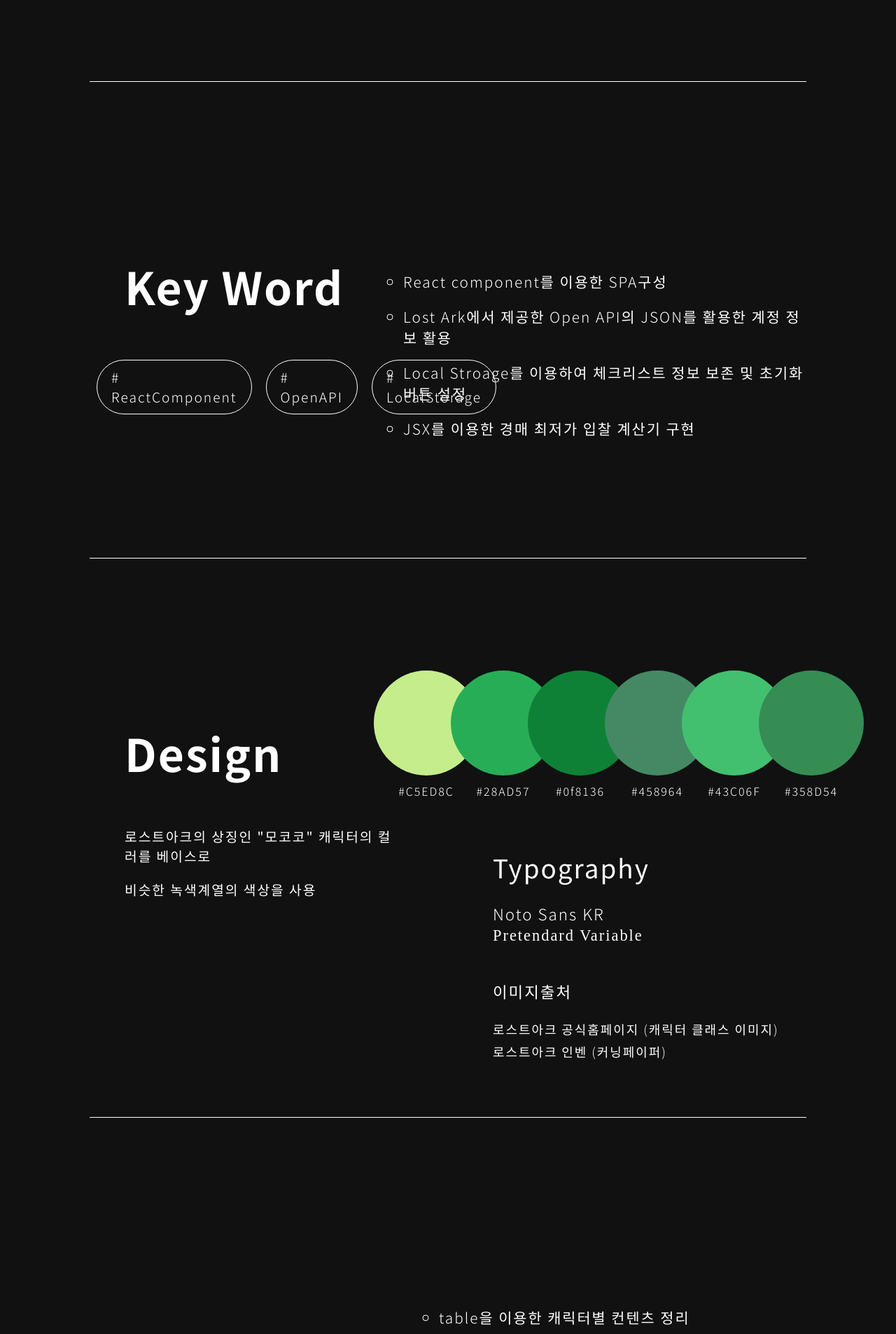
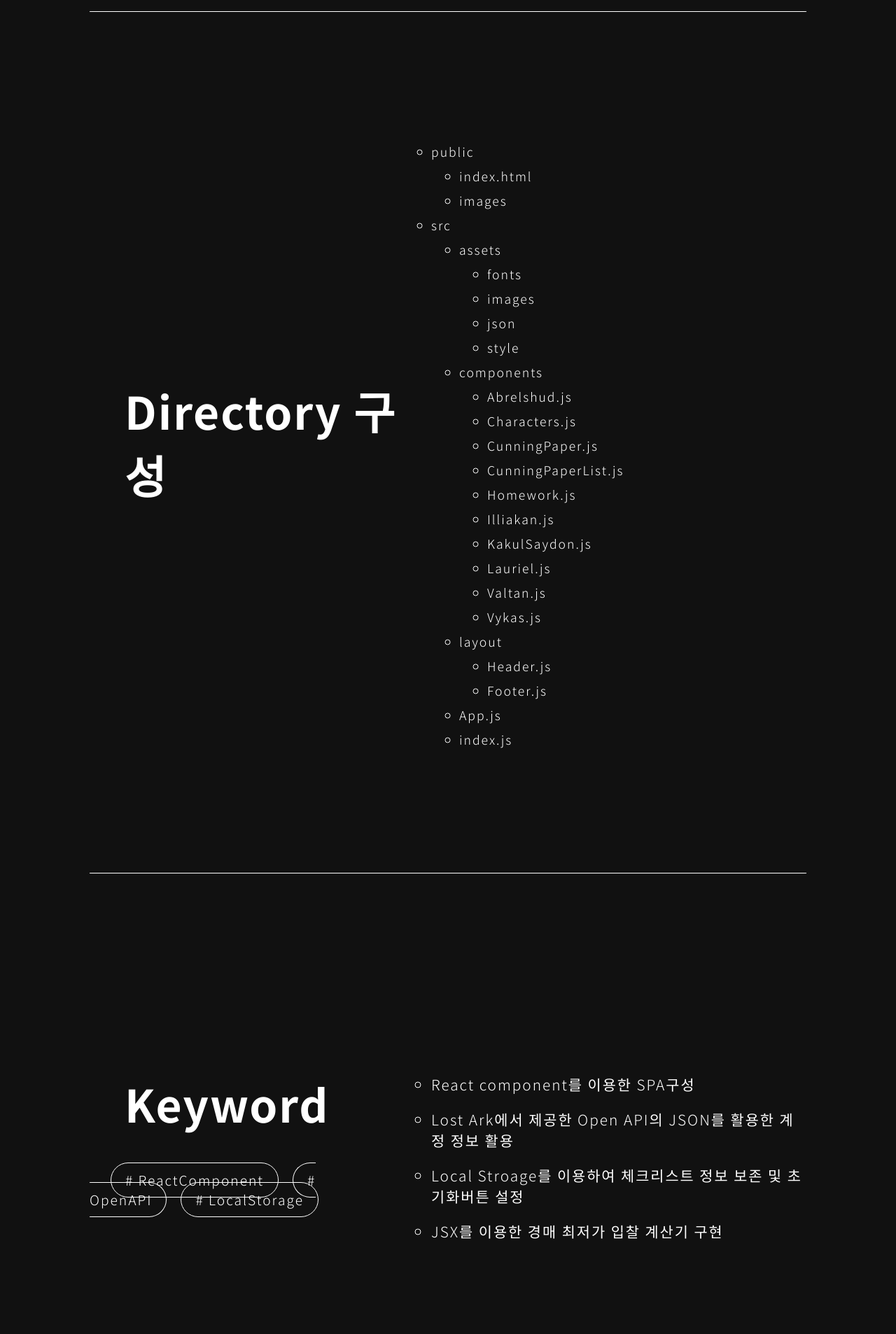
Before and after one commit to wkdwowns100/PortFolio, a React (Create React App) app: page /#/project1 in a window 1280 px wide. Shown: the part 880-2786 px from the top of the page at 70% size. Built offline with nearby package versions, Linux system fonts and the light colour scheme; a web font is replaced by a local one.

Commit message:
project1 수정

```diff
--- a/src/assets/style/project.scss
+++ b/src/assets/style/project.scss
@@ -23,12 +23,6 @@
       align-items: center;
       &:hover {
         scale: 0.95;
-      }
-      .img {
-        transition: 0.4s;
-        &:hover {
-          scale: 1.2;
-        }
       }
       .num {
         position: absolute;
--- a/src/assets/style/reset.css
+++ b/src/assets/style/reset.css
@@ -3,8 +3,6 @@ html,
 body,
 p,
 ol,
-ul,
-li,
 dl,
 dt,
 dd,
--- a/src/components/Project1.js
+++ b/src/components/Project1.js
@@ -36,14 +36,67 @@ function Project1(props) {
           <img src={Preview} alt="미리보기" />
         </div>
       </article>
+      <article className="directory">
+        <div className="left">
+          <h2>Directory 구성</h2>
+        </div>
+        <div className="right">
+          <ul className="directoryList">
+            <li>
+              public
+              <ul className="public">
+                <li>index.html</li>
+                <li>images</li>
+              </ul>
+            </li>
+            <li>src
+              <ul className="src">
+                <li>
+                  assets
+                  <ul className="srcInner">
+                    <li>fonts</li>
+                    <li>images</li>
+                    <li>json</li>
+                    <li>style</li>
+                  </ul>
+                </li>
+                <li>
+                  components
+                  <ul className="srcInner">
+                    <li>Abrelshud.js</li>
+                    <li>Characters.js</li>
+                    <li>CunningPaper.js</li>
+                    <li>CunningPaperList.js</li>
+                    <li>Homework.js</li>
+                    <li>Illiakan.js</li>
+                    <li>KakulSaydon.js</li>
+                    <li>Lauriel.js</li>
+                    <li>Valtan.js</li>
+                    <li>Vykas.js</li>
+                  </ul>
+                </li>
+                <li>
+                  layout
+                  <ul className="srcInner">
+                    <li>Header.js</li>
+                    <li>Footer.js</li>
+                  </ul>
+                </li>
+                <li>App.js</li>
+                <li>index.js</li>
+              </ul>
+            </li>
+          </ul>
+        </div>
+      </article>
       <article className="skills">
         <div className="left">
-          <h2>Key Word</h2>
-          <ul>
-            <li># ReactComponent</li>
-            <li># OpenAPI</li>
-            <li># LocalStorage</li>
-          </ul>
+          <h2>Keyword</h2>
+          <div className="hashTag">
+            <span># ReactComponent</span>
+            <span># OpenAPI</span>
+            <span># LocalStorage</span>
+          </div>
         </div>
         <div className="right">
           <ul>
@@ -104,17 +157,27 @@ function Project1(props) {
           </div>
         </div>
       </article>
-      <article className="publishing">
+      <article className="page">
         <div className="left">
-          <h2>Publishing</h2>
+          <h2>페이지 구성</h2>
         </div>
         <div className="right">
+          <h3>숙제 체크리스트</h3>
           <ul>
             <li>table을 이용한 캐릭터별 컨텐츠 정리</li>
             <li>chrome 브라우저 최적화 및 LocalStorage 사용</li>
+            <li>JSON, map() 함수를 이용한 데이터 리스트 구성</li>
+          </ul>
+          <h3>레이드 공략</h3>
+          <ul>
+            <li>SPA 구성</li>
+            <li>useState, Math 함수를 이용한 경매 최저가 입찰 계산기 구현</li>
+          </ul>
+          <h3>캐릭터 정보</h3>
+          <ul>
+            <li>Lost Ark 오픈 API를 이용한 JSON파일을 사용하여 캐릭터 정보 불러오기</li>
             <li>grid를 이용한 레이아웃 구성</li>
-            <li>JSX, API를 이용한 웹 제작</li>
-            <li>JSON, map()함수를 이용한 레이아웃 구성</li>
+            <li>외부링크를 이용한 전투정보실 이동</li>
           </ul>
         </div>
       </article>
@@ -124,15 +187,14 @@ function Project1(props) {
         </div>
         <div className="right">
           <h3>Open API 사용시 로스트 아크 서버와 실시간 연동 불가</h3>
+          <h4>- 기존에 존재하는 다른 홈페이지의 경우 Open API 제공 전에 제작되었으며 크롤링을 통해 만들어져 있음</h4>
           <h4>- 제공된 JSON 파일을 이용하여 캐릭터 정보 연동</h4>
           <h3>
             LocalStorage 사용시 체크리스트 정보를 원하는시간에 초기화 시키지
             못함
           </h3>
-          <h4>
-            - 지정 시간에 초기화시키는 방법 대신 수동적으로 초기화를 위해 버튼을
-            생성{" "}
-          </h4>
+          <h4>- 시작시점부터 시간의 범위를 맞춰놓은 시간에만 초기화 가능</h4>
+          <h4>- 지정 시간에 초기화시키는 방법 대신 수동적으로 초기화를 위해 버튼을 생성</h4>
           <h3>주간컨텐츠와 일일컨텐츠의 LocalStorage 분리를 하지 못함</h3>
           <h4>
             - LocalStorage와 redux에 대한 추가적인 공부를 통해 보완 및 다른
--- a/src/components/project1.scss
+++ b/src/components/project1.scss
@@ -28,11 +28,14 @@
     }
     .right {
       width: 45vw;
+      h3 {
+        margin-top: 50px;
+        font-size: 1.4em;
+      }
     }
   }
   .preview {
     padding: 15vh 0 20vh;
-
     .left {
       h1 {
         padding-left: 50px;
@@ -42,7 +45,7 @@
       }
       h2 {
         font-size: 1.4em;
-        padding: 15px 0;
+        padding: 5px 0;
         span {
           font-weight: 600;
           font-size: 1.5em;
@@ -58,7 +61,7 @@
         h3 {
           font-weight: 400;
           font-size: 1.2em;
-          padding: 15px 0;
+          padding: 5px 0;
         }
       }
     }
@@ -71,19 +74,31 @@
       }
     }
   }
+  .directory {
+    .right {
+      font-size: 1.1em;
+      li {
+        list-style: circle;
+        padding-top: 10px;
+      }
+    }
+  }
   .skills {
     display: flex;
     align-items: center;
     .left {
       display: block;
-      ul {
-        display: flex;
-        li {
+      .hashTag {
+        span {
+          margin: 10px;
           font-size: 1.2em;
           padding: 10px 20px;
           border: 1px solid #fff;
           margin: 10px;
           border-radius: 45px;
+          &:nth-child(1) {
+            margin-left: 30px;
+          }
         }
       }
     }
@@ -191,17 +206,13 @@
       }
     }
   }
-  .publishing {
+  .page {
     .right {
       margin: 0 auto;
-      display: flex;
-      justify-content: center;
       ul {
-        padding-top: 100px;
-        list-style: circle;
+        margin-bottom: 30px 0;
         li {
-          padding: 10px 0;
-          font-size: 1.3em;
+          padding: 5px;
         }
       }
     }
```
Also changed, not shown: 1 other file (tests, documents, lock files or other folders).
